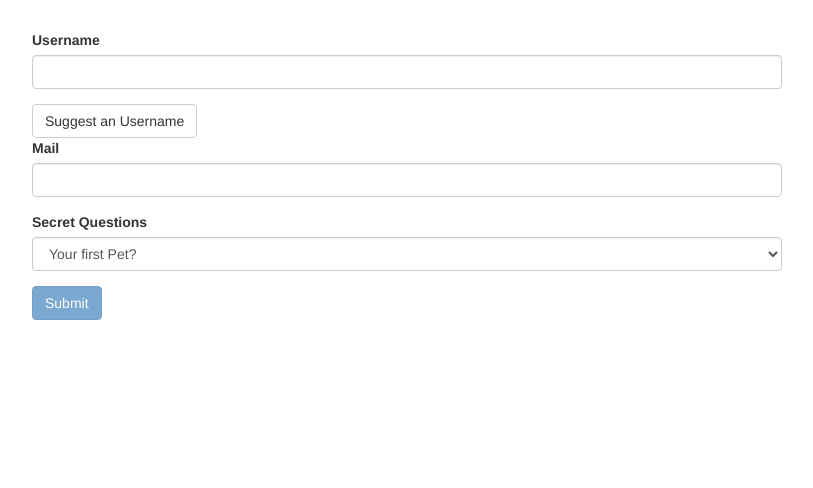
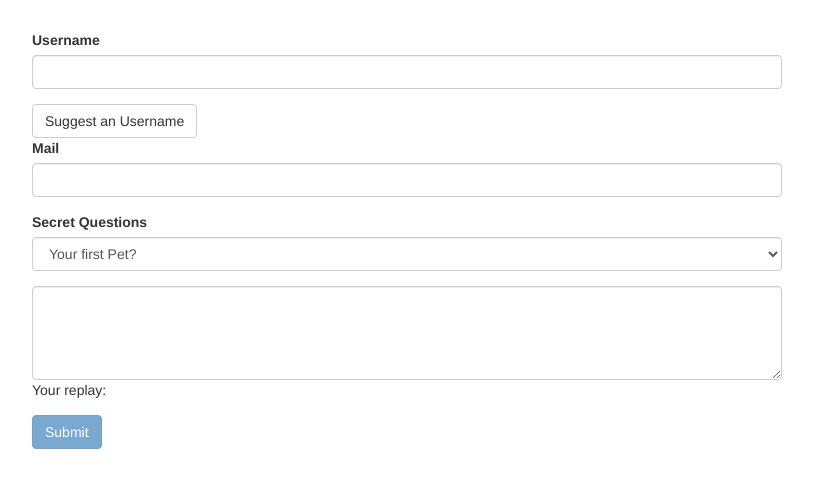
Before and after one commit to marcelorvergara/angular-td-form, an Angular app: page / in a window 1280 px wide. Shown: the top 488 px of the page, without its empty margins (233-1046 px from the left). Built offline with nearby package versions, Linux system fonts and the light colour scheme.

Commit message:
Two way binding in textarea

```diff
--- a/src/app/app.component.html
+++ b/src/app/app.component.html
@@ -40,6 +40,14 @@
             <option value="teacher">Your first teacher?</option>
           </select>
         </div>
+        <div class="form-group">
+          <textarea
+          name="questionAnswer"
+          rows="4"
+          class="form-control"
+          [(ngModel)]="answer"></textarea>
+          <p>Your replay: {{ answer }}</p>
+        </div>
         <button
           class="btn btn-primary"
           type="submit"
--- a/src/app/app.component.ts
+++ b/src/app/app.component.ts
@@ -10,6 +10,8 @@
 
   @ViewChild('f') signupForm: NgForm
   defaultSelectValue = 'pet'
+  answer: string = ""
+
   suggestUserName() {
     const suggestedName = 'Superuser';
   }
```
